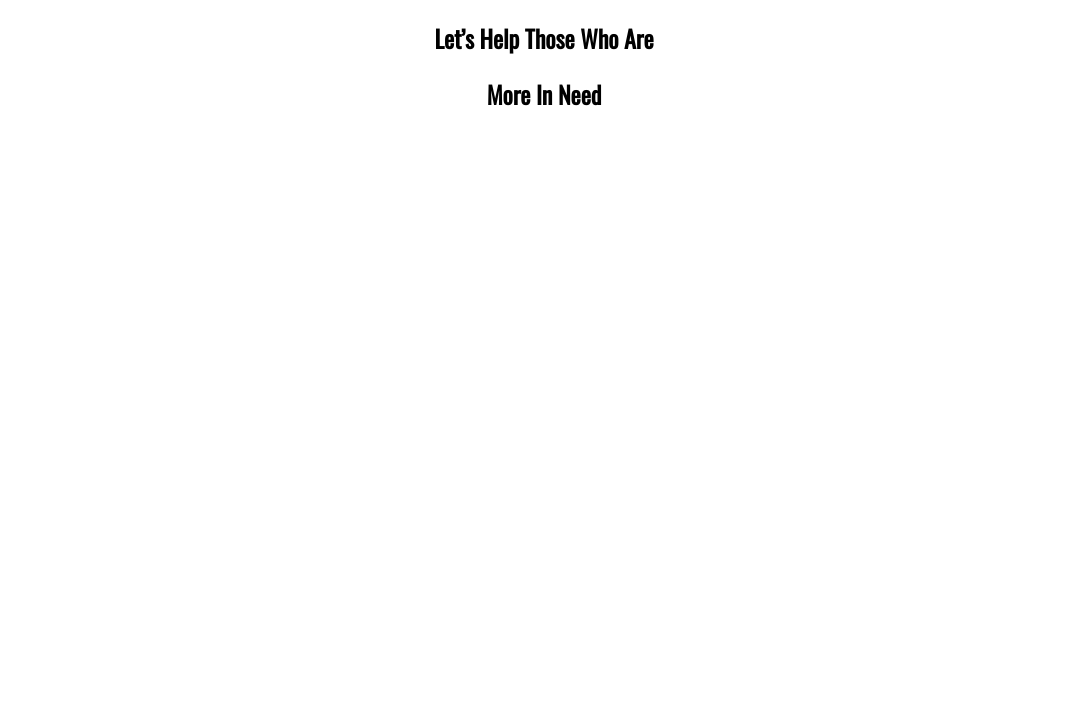
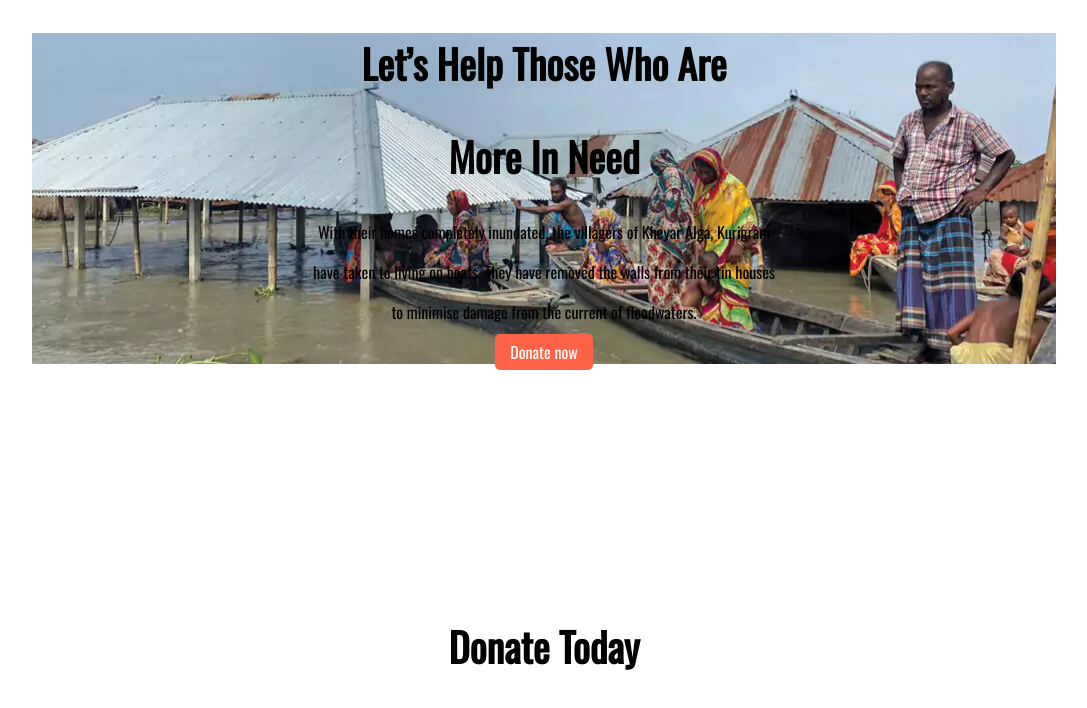
Before and after one commit to Biplob17h/donate-today, a plain HTML site: page index.html in a window 1280 px wide. Shown: the whole page, without its empty margins (96-1183 px from the left). Drawn offline with nearby package versions, Linux system fonts and the light colour scheme.

Commit message:
finish section 1

```diff
--- a/index.html
+++ b/index.html
@@ -12,9 +12,19 @@
 </head>
 <body>
     <section class="need-help">
+        <div class="help-poor">
+            <h1 class="boat">Let’s Help Those Who Are </h1>
+              <h1>  More In Need</h1>
+              <p>
+                With their homes completely inundated, the villagers of Kheyar Alga, Kurigram</p><p></p> have taken to living on boats. They have removed the walls from their tin houses</p><p> to minimise damage from the current of floodwaters.
+              </p>
+             <a class="blank" target="_blank" href="">Donate now</a>
+
+        </div>
+    </section>
+    <section class=" donate-today">
         <div>
-            <h1>Let’s Help Those Who Are </h1>
-              <h1>  More In Need</h1>
+            <h1>Donate Today</h1>
         </div>
     </section>
 
--- a/style.css
+++ b/style.css
@@ -1,8 +1,24 @@
 body{
-    margin-left: 10%;
-    margin-right: 10%;
     font-family: 'Oswald', sans-serif;
 }
-.need-help{
+.need-help {
     text-align: center;
+    background-image: url(images/rever.webp);
+    background-repeat: no-repeat;
+    background-position: center;
+    margin-bottom: 20%;
+    margin-top: 10px;
 }
+ .blank {
+text-decoration: none;
+background-color:tomato;
+padding: 6px 15px;
+border-radius: 5px;
+color: white;
+  }
+  .donate-today{
+    text-align: center;
+  }
+  h1{
+    font-size: 40px;
+  }
```
Also changed, not shown: images/rever.webp (added).
